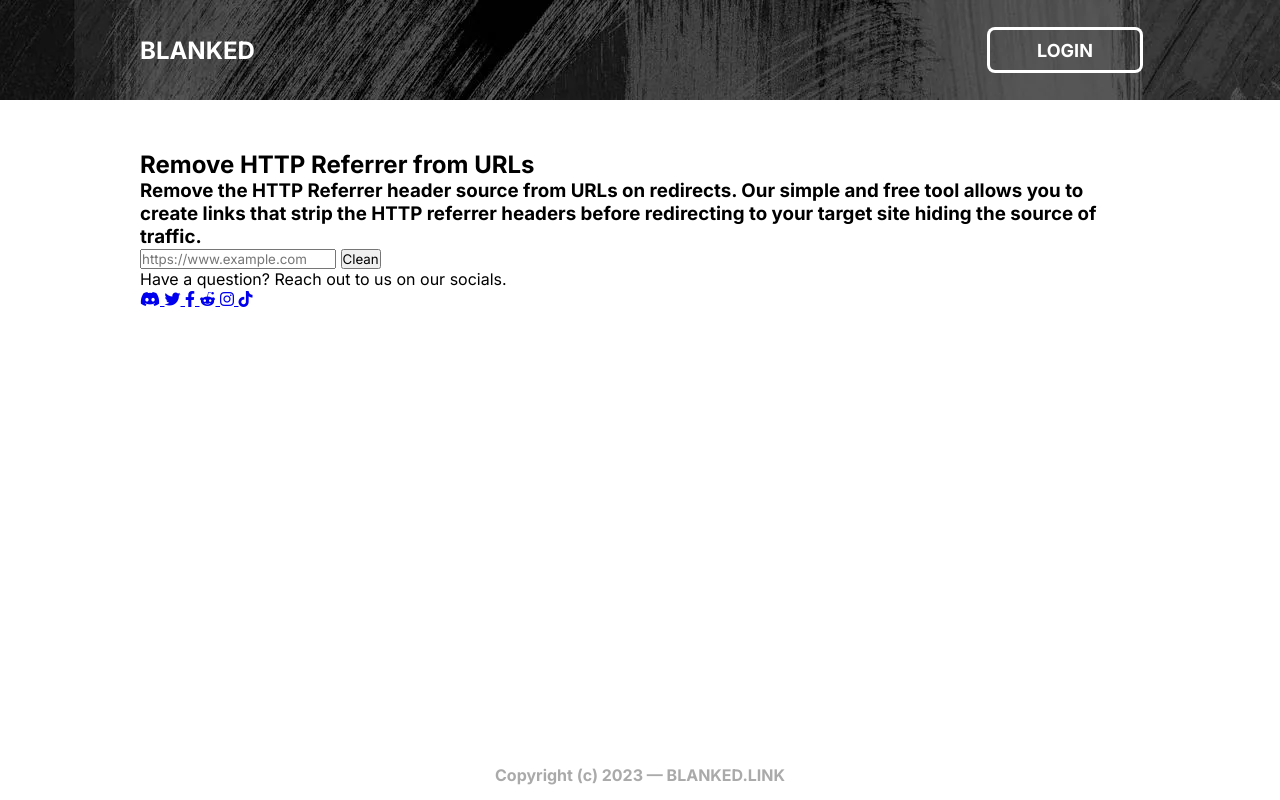
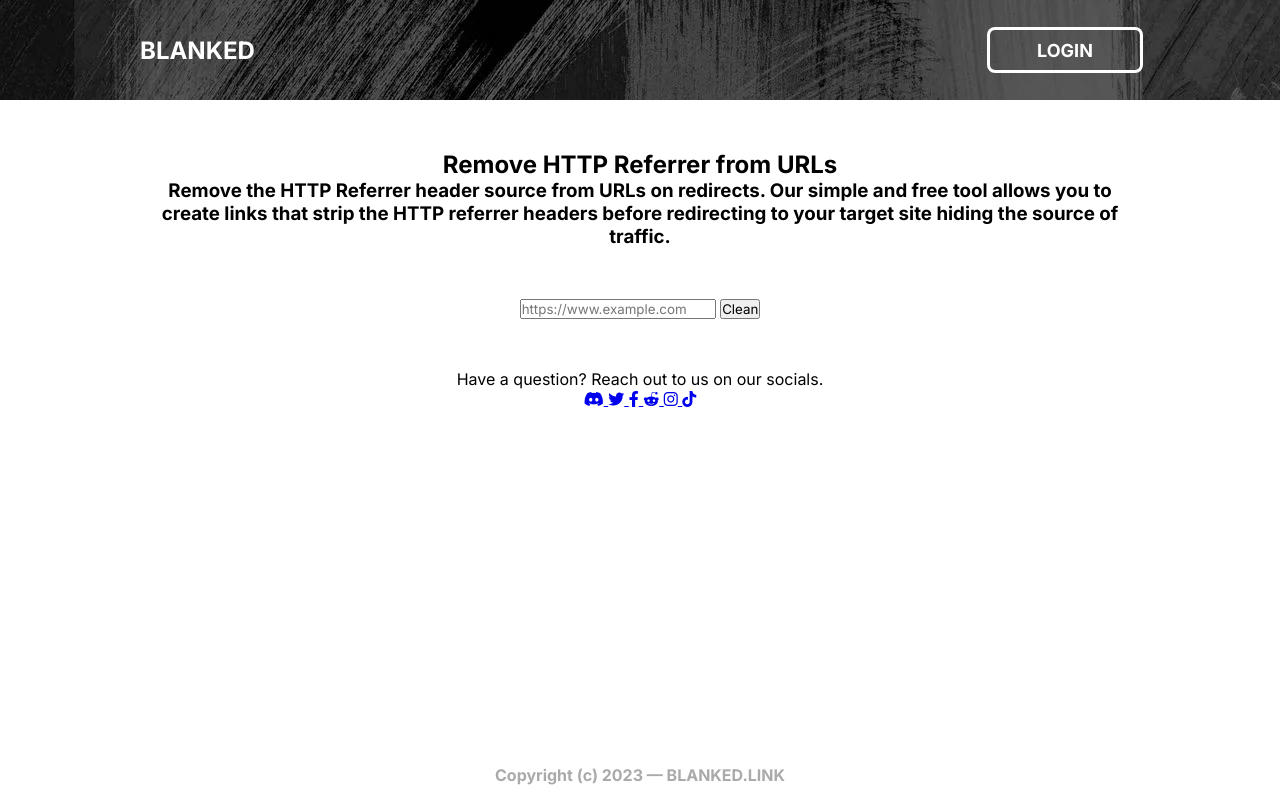
Before and after one commit to ahmadshahzad777/blanked, a website: page views/index.html in a window 1280 px wide. Drawn offline with nearby package versions, Linux system fonts and the light colour scheme; files that its build step writes are made by us from their sources.

Commit message:
Created basic designs for the homepage.

```diff
--- /dev/null
+++ b/scss/partials/_content.scss
@@ -0,0 +1,9 @@
+#content {
+    text-align: center;
+
+    .container {
+        display: grid;
+        grid-template-rows: auto;
+        grid-gap: 50px;
+    }
+}
--- a/scss/style.scss
+++ b/scss/style.scss
@@ -24,5 +24,6 @@
     grid-gap: 50px;
 
     @import 'partials/header';
+    @import 'partials/content';
     @import 'partials/footer';
 }
```
